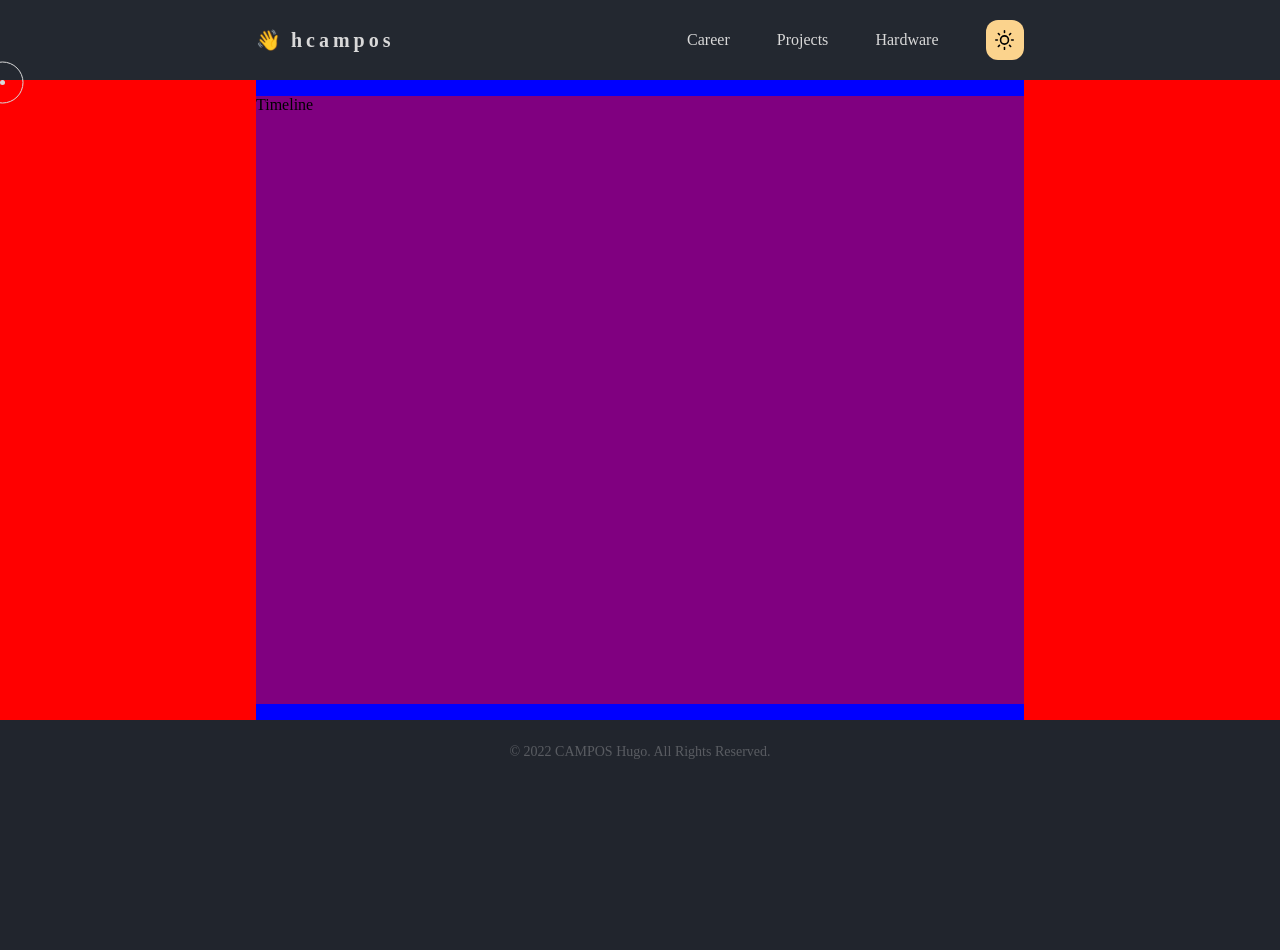
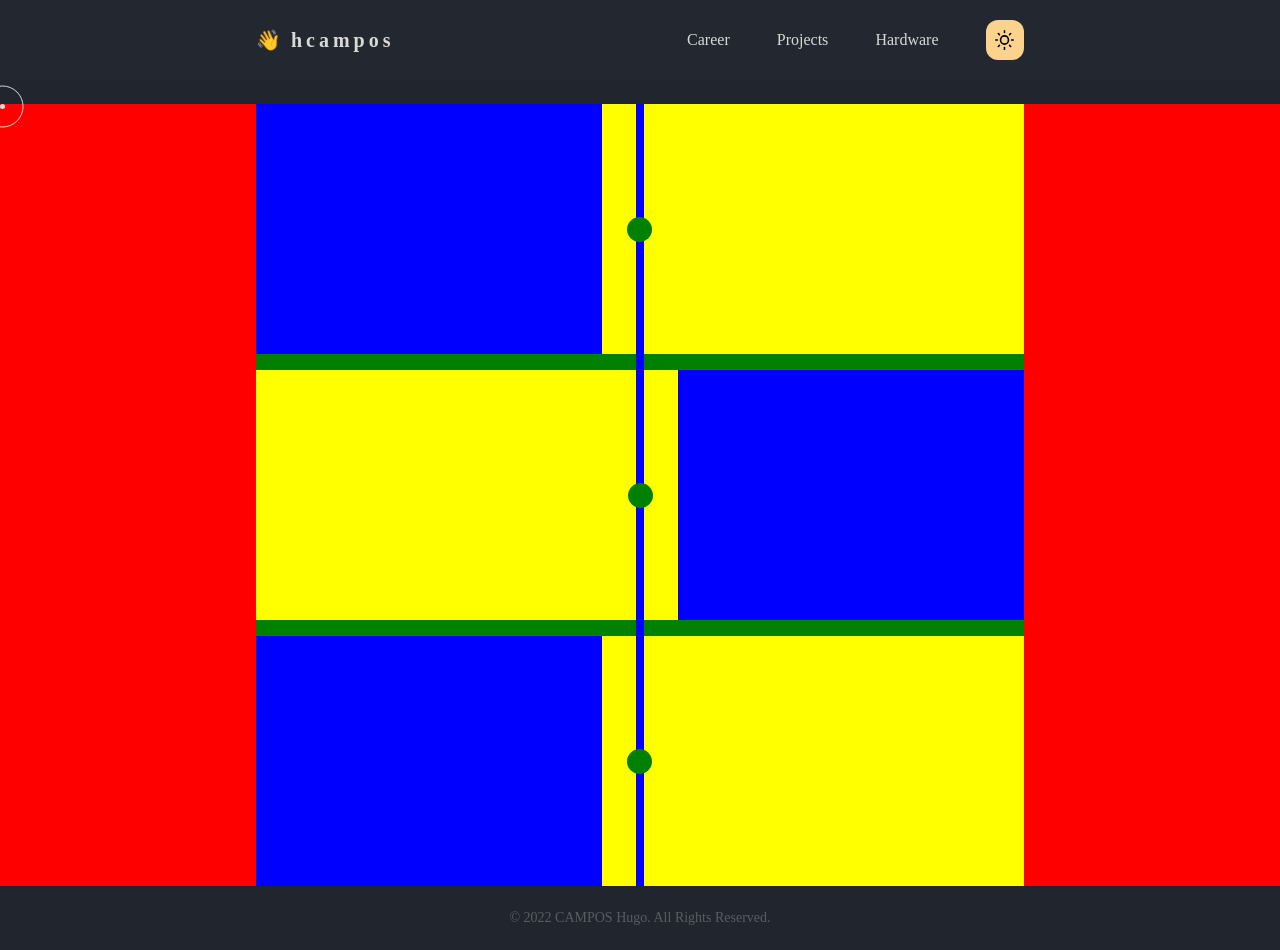
Before and after one commit to Sakoutecher/portfolio-react, a React (Create React App) app: page /parcours in a window 1280 px wide. Before the commit the page ends 800 px from the top, so only its background shows below. Built offline with nearby package versions, Linux system fonts and the light colour scheme.

Commit message:
:construction: Work on the timeline component

```diff
--- a/src/components/Timeline.js
+++ b/src/components/Timeline.js
@@ -3,8 +3,73 @@ import styled from 'styled-components'
 
 function Timeline() {
   return (
-    <div>Timeline</div>
+    <TimelineContainer>
+        <LineMid />
+        <CardContainer>
+            <Card side={'left'} invertSide={'right'}>
+
+            </Card>
+        </CardContainer>
+        <CardContainer>
+            <Card side={'right'} invertSide={'left'}>
+
+            </Card>
+        </CardContainer>
+        <CardContainer>
+            <Card side={'left'} invertSide={'right'}>
+
+            </Card>
+        </CardContainer>
+    </TimelineContainer>
   )
 }
 
+const TimelineContainer = styled.div`
+    width: 100%;
+    background-color: green;
+    position: relative;
+    display: flex;
+    gap: 1em;
+    align-items: center;
+    flex-direction: column;
+`
+
+const CardContainer = styled.div`
+    width: 100%;
+    height: 250px;
+    background-color: yellow;
+    position: relative;
+`
+
+const Card = styled.div`
+    position: absolute;
+    ${props => props.side}: 0;
+    width: 45%;
+    height: 100%;
+    background-color: blue;
+
+    &::after {
+        position: absolute;
+        content: '';
+        top: calc(50% - 12.5px);
+        height: 25px;
+        width: 25px;
+        background-color: green;
+        border-radius: 50%;
+        ${props => props.invertSide}: -14.5%;
+        transfrom: translate(-50%, 0);
+        z-index: 150;
+    }
+`
+
+const LineMid = styled.div`
+    position: absolute;
+    height: 100%;
+    width: 1%;
+    background-color: blue;
+    top: 0;
+    left: 50;
+    z-index: 100;
+`
+
 export default Timeline
--- a/src/pages/Parcours.js
+++ b/src/pages/Parcours.js
@@ -17,8 +17,8 @@ function Parcours({ styles }) {
 
 const ParcoursContainer = styled.div`
     width: 100vw;
-    height: 80vh;
-    margin-top: 10vh;
+    //height: 80vh;
+    margin-top: 13vh;
     background-color: red;
     display: flex;
     justify-content: center;
```
